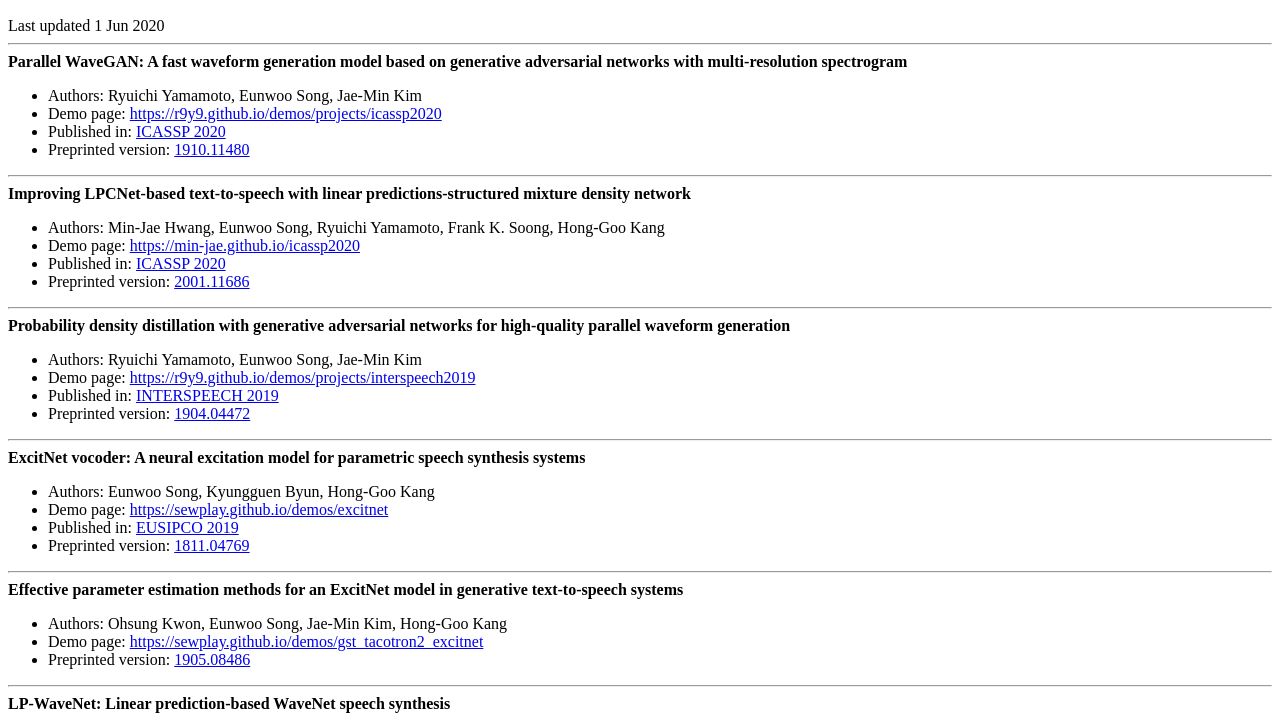
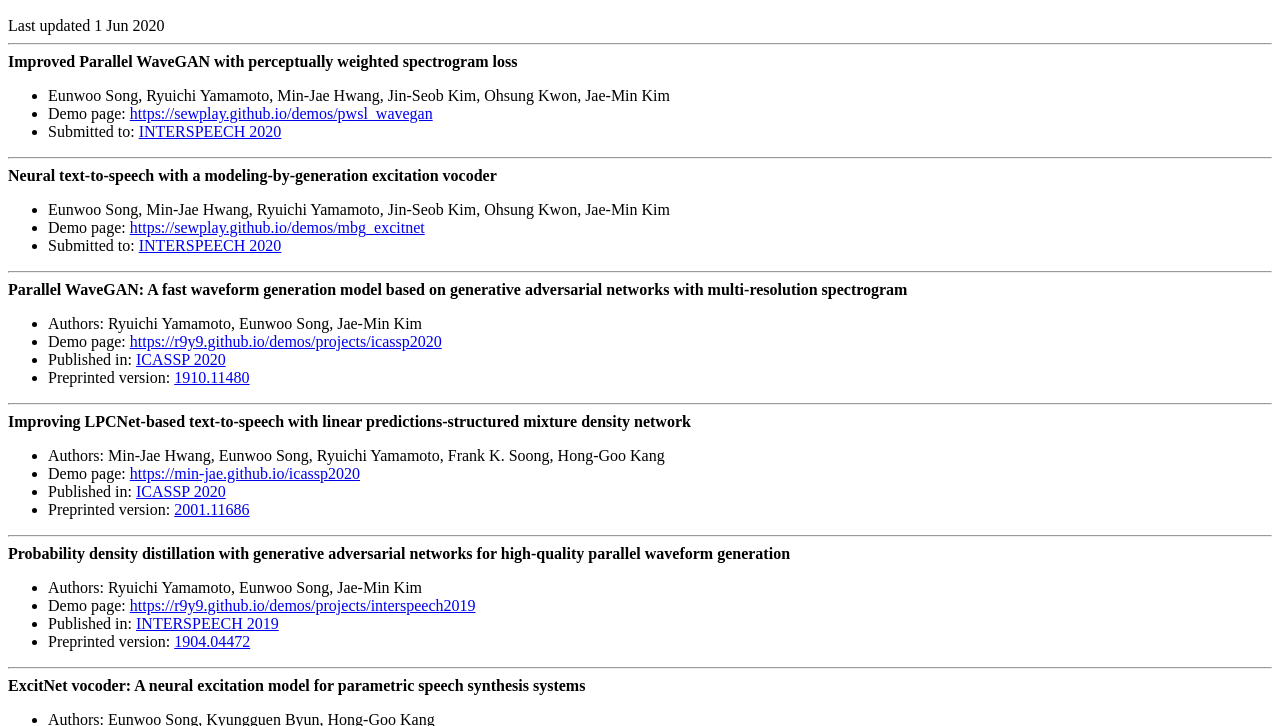
Before and after one commit to sewplay/demos, a plain HTML site: page index.html in a window 1280 px wide. Shown: the part 38-764 px from the top of the page. Drawn offline with Linux system fonts and the light colour scheme.

Commit message:
01Jun2020

```diff
--- a/index.html
+++ b/index.html
@@ -12,6 +12,30 @@
     </header>
 </article>
 Last updated 1 Jun 2020
+
+<hr>
+
+<div>
+<b>Improved Parallel WaveGAN with perceptually weighted spectrogram loss</b>
+<br>
+<ul>
+  <li>Eunwoo Song, Ryuichi Yamamoto, Min-Jae Hwang, Jin-Seob Kim, Ohsung Kwon, Jae-Min Kim</li>
+  <li>Demo page: <a href=https://sewplay.github.io/demos/pwsl_wavegan/>https://sewplay.github.io/demos/pwsl_wavegan</a></li>
+  <li>Submitted to: <a href=http://www.interspeech2020.org/>INTERSPEECH 2020</a></li>
+</ul>
+</div>
+
+<hr>
+
+<div>
+<b>Neural text-to-speech with a modeling-by-generation excitation vocoder</b>
+<br>
+<ul>
+  <li>Eunwoo Song, Min-Jae Hwang, Ryuichi Yamamoto, Jin-Seob Kim, Ohsung Kwon, Jae-Min Kim</li>
+  <li>Demo page: <a href=https://sewplay.github.io/demos/mbg_excitnet/>https://sewplay.github.io/demos/mbg_excitnet</a></li>
+  <li>Submitted to: <a href=http://www.interspeech2020.org/>INTERSPEECH 2020</a></li>
+</ul>
+</div>
 
 <hr>
 
```
Also changed, not shown: 1 other file.
